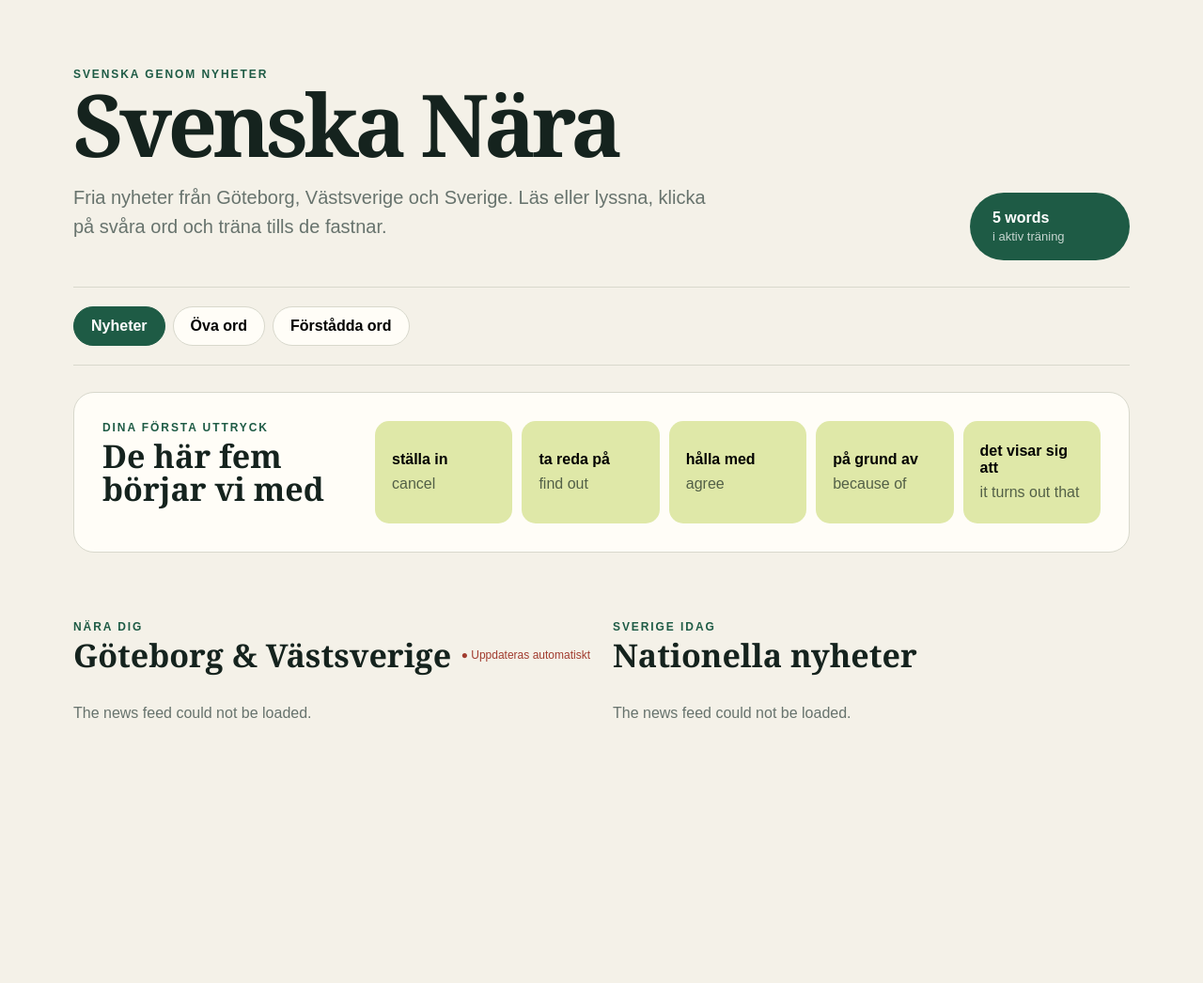
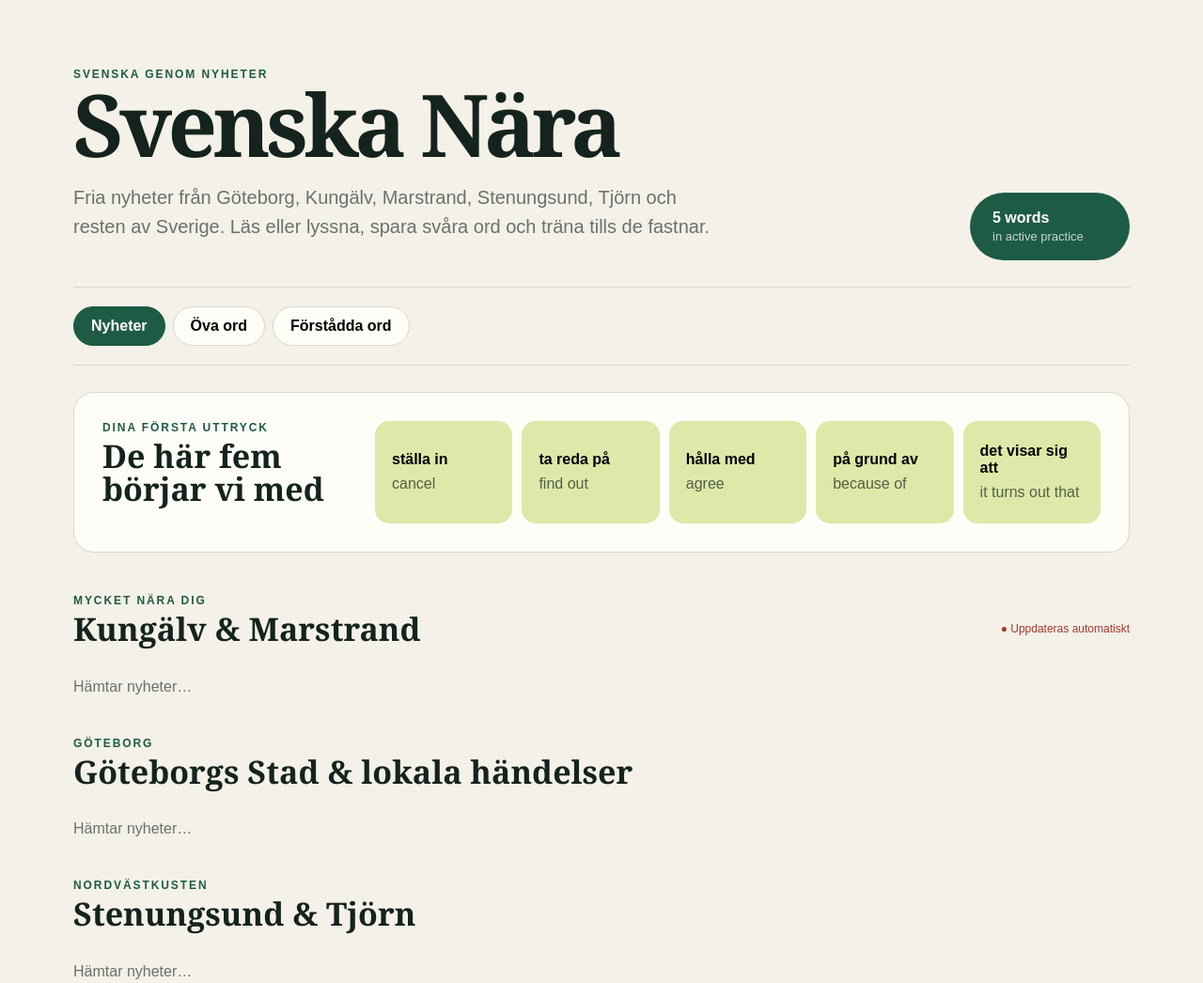
Before and after one commit to Pomeroi9Langmaid/Svensk, a website: page index.html in a window 1280 px wide. Shown: the top 1046 px of the page at 94% size. Before the commit the page ends 812 px from the top, so only its background shows below. Drawn offline with Linux system fonts and the light colour scheme; no server answers.

Commit message:
Add dedicated hyperlocal news sections

```diff
--- a/index.html
+++ b/index.html
@@ -10,54 +10,22 @@
 <body>
 <main>
   <header class="hero">
-    <div>
-      <p class="eyebrow">SVENSKA GENOM NYHETER</p>
-      <h1>Svenska Nära</h1>
-      <p class="intro">Fria nyheter från Göteborg, Västsverige och Sverige. Läs eller lyssna, klicka på svåra ord och träna tills de fastnar.</p>
-    </div>
-    <div class="streak"><strong id="learningCount">5 ord</strong><span>i aktiv träning</span></div>
+    <div><p class="eyebrow">SVENSKA GENOM NYHETER</p><h1>Svenska Nära</h1><p class="intro">Fria nyheter från Göteborg, Kungälv, Marstrand, Stenungsund, Tjörn och resten av Sverige. Läs eller lyssna, spara svåra ord och träna tills de fastnar.</p></div>
+    <div class="streak"><strong id="learningCount">5 words</strong><span>in active practice</span></div>
   </header>
-
-  <nav class="main-nav" aria-label="Huvudmeny">
-    <button class="nav-button active" data-view="newsView">Nyheter</button>
-    <button class="nav-button" data-view="practiceView">Öva ord</button>
-    <button class="nav-button" data-view="archiveView">Förstådda ord</button>
-  </nav>
+  <nav class="main-nav" aria-label="Huvudmeny"><button class="nav-button active" data-view="newsView">Nyheter</button><button class="nav-button" data-view="practiceView">Öva ord</button><button class="nav-button" data-view="archiveView">Förstådda ord</button></nav>
 
   <section id="newsView" class="view active">
-    <section class="starter card">
-      <div><p class="eyebrow">DINA FÖRSTA UTTRYCK</p><h2>De här fem börjar vi med</h2></div>
-      <div id="starterWords" class="word-grid"></div>
-    </section>
-
-    <div class="columns">
-      <section>
-        <div class="section-title"><div><p class="eyebrow">NÄRA DIG</p><h2>Göteborg & Västsverige</h2></div><span class="live">● Uppdateras automatiskt</span></div>
-        <div id="localNews"><p class="muted">Hämtar fria nyheter…</p></div>
-      </section>
-      <section>
-        <div class="section-title"><div><p class="eyebrow">SVERIGE IDAG</p><h2>Nationella nyheter</h2></div></div>
-        <div id="nationalNews"><p class="muted">Hämtar fria nyheter…</p></div>
-      </section>
-    </div>
+    <section class="starter card"><div><p class="eyebrow">DINA FÖRSTA UTTRYCK</p><h2>De här fem börjar vi med</h2></div><div id="starterWords" class="word-grid"></div></section>
+    <div class="section-title"><div><p class="eyebrow">MYCKET NÄRA DIG</p><h2>Kungälv & Marstrand</h2></div><span class="live">● Uppdateras automatiskt</span></div><div id="kungalvNews" class="news-grid"><p class="muted">Hämtar nyheter…</p></div>
+    <div class="section-title"><div><p class="eyebrow">GÖTEBORG</p><h2>Göteborgs Stad & lokala händelser</h2></div></div><div id="gothenburgNews" class="news-grid"><p class="muted">Hämtar nyheter…</p></div>
+    <div class="section-title"><div><p class="eyebrow">NORDVÄSTKUSTEN</p><h2>Stenungsund & Tjörn</h2></div></div><div id="coastNews" class="news-grid"><p class="muted">Hämtar nyheter…</p></div>
+    <div class="columns"><section><div class="section-title"><div><p class="eyebrow">VÄSTSVERIGE</p><h2>SVT Nyheter Väst</h2></div></div><div id="westNews"><p class="muted">Hämtar nyheter…</p></div></section><section><div class="section-title"><div><p class="eyebrow">SVERIGE IDAG</p><h2>Nationella nyheter</h2></div></div><div id="nationalNews"><p class="muted">Hämtar nyheter…</p></div></section></div>
   </section>
 
-  <section id="practiceView" class="view">
-    <section class="practice card">
-      <div><p class="eyebrow">NY BERÄTTELSE</p><h2>Träna dina ord i ett nytt sammanhang</h2></div>
-      <p id="story" class="story"></p>
-      <div class="practice-actions"><button id="newStory">Ny berättelse</button><button id="speakStory" class="secondary">▶ Lyssna</button></div>
-    </section>
-    <section class="saved card"><div><p class="eyebrow">AKTIV TRÄNING</p><h2>Ord jag fortfarande lär mig</h2></div><div id="savedWords" class="saved-list"></div></section>
-  </section>
-
-  <section id="archiveView" class="view">
-    <section class="saved card"><div><p class="eyebrow">ARKIV</p><h2>Ord jag har förstått</h2><p class="muted">De sparas här så att du kan återaktivera dem om du glömmer.</p></div><div id="masteredWords" class="saved-list"></div></section>
-  </section>
+  <section id="practiceView" class="view"><section class="practice card"><div><p class="eyebrow">NY BERÄTTELSE</p><h2>Träna dina ord i ett nytt sammanhang</h2></div><p id="story" class="story"></p><div class="practice-actions"><button id="newStory">Ny berättelse</button><button id="speakStory" class="secondary">▶ Lyssna</button></div></section><section class="saved card"><div><p class="eyebrow">AKTIV TRÄNING</p><h2>Ord jag fortfarande lär mig</h2></div><div id="savedWords" class="saved-list"></div></section></section>
+  <section id="archiveView" class="view"><section class="saved card"><div><p class="eyebrow">ARKIV</p><h2>Ord jag har förstått</h2><p class="muted">De sparas här så att du kan återaktivera dem om du glömmer.</p></div><div id="masteredWords" class="saved-list"></div></section></section>
 </main>
-
-<div id="reader"></div>
-<div id="toast" role="status" aria-live="polite"></div>
-<script src="/app.js"></script>
+<div id="reader"></div><div id="toast" role="status" aria-live="polite"></div><script src="/app.js"></script>
 </body>
 </html>
```
